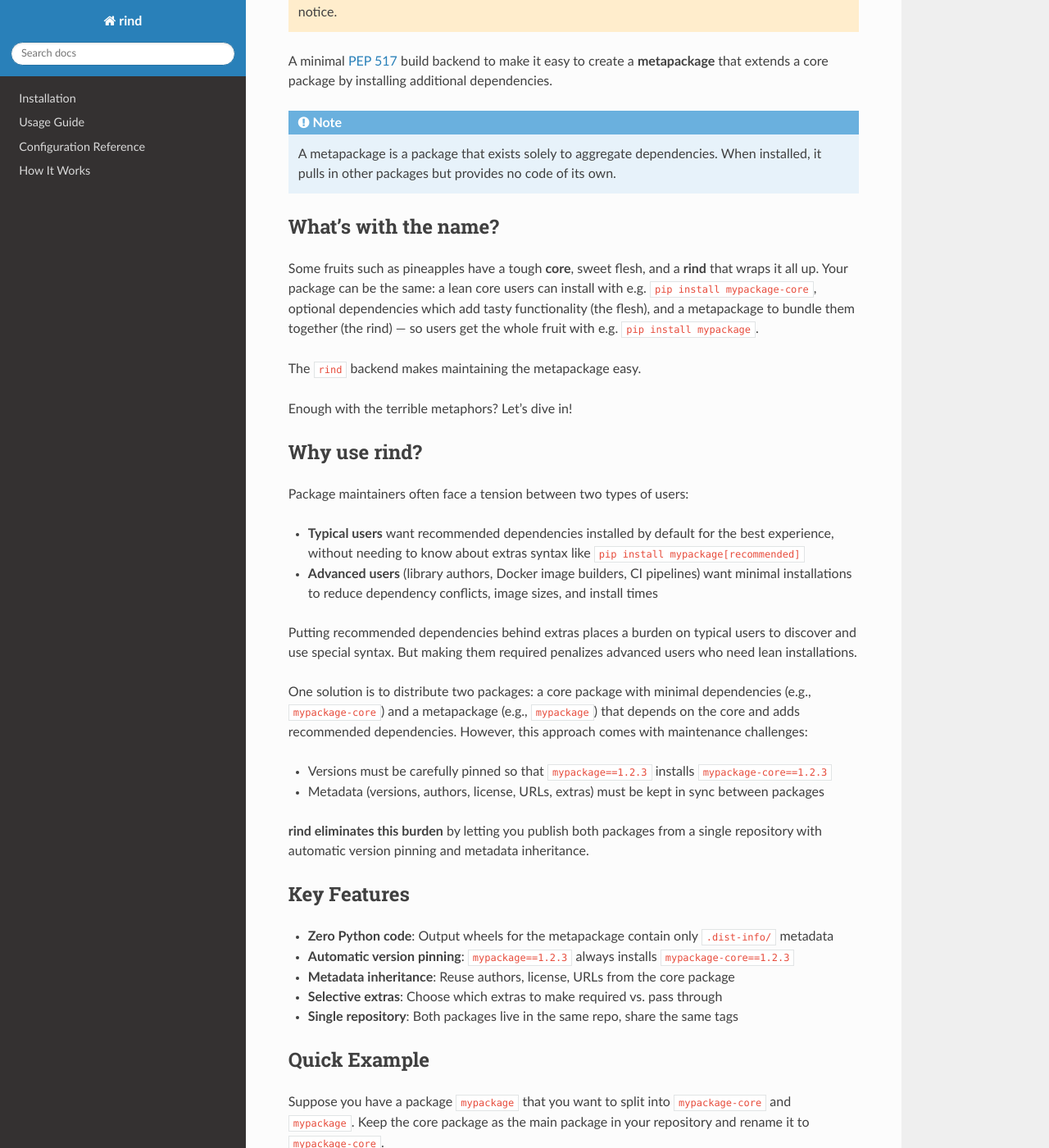
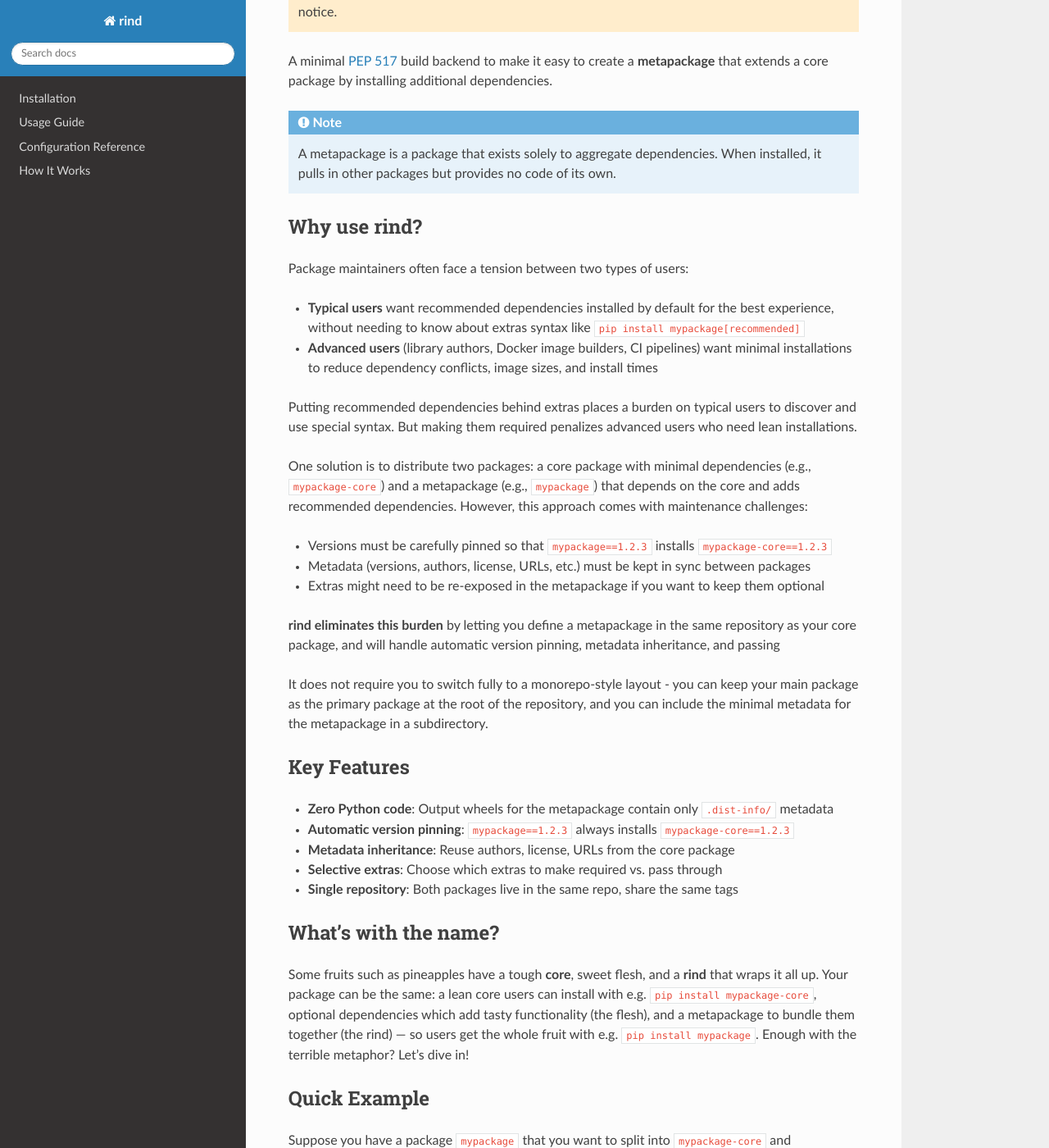
Before and after one commit to astrofrog/rind, a Sphinx documentation site: the page built from docs/index.rst, in a window 1280 px wide and 1400 px high, scrolled down 222 px. Shown: the whole window at 82% size. Built offline with Sphinx 7.4.7 and the Read the Docs theme 3.1.0, drawn with Linux system fonts in a browser that asks for light colours.

Commit message:
More wording improvements

```diff
--- a/docs/index.rst
+++ b/docs/index.rst
@@ -14,20 +14,6 @@ a core package by installing additional dependencies.
 
    A metapackage is a package that exists solely to aggregate dependencies.
    When installed, it pulls in other packages but provides no code of its own.
-
-What's with the name?
----------------------
-
-Some fruits such as pineapples have a tough **core**, sweet flesh, and a
-**rind** that wraps it all up. Your package can be the same: a lean core users
-can install with e.g. ``pip install mypackage-core``, optional dependencies
-which add tasty functionality (the flesh), and a metapackage to bundle them
-together (the rind) — so users get the whole fruit with e.g. ``pip install
-mypackage``.
-
-The ``rind`` backend makes maintaining the metapackage easy.
-
-Enough with the terrible metaphors? Let's dive in!
 
 Why use rind?
 -------------
@@ -52,10 +38,16 @@ approach comes with maintenance challenges:
 
 - Versions must be carefully pinned so that ``mypackage==1.2.3`` installs
   ``mypackage-core==1.2.3``
-- Metadata (versions, authors, license, URLs, extras) must be kept in sync between packages
+- Metadata (versions, authors, license, URLs, etc.) must be kept in sync between packages
+- Extras might need to be re-exposed in the metapackage if you want to keep them optional
 
-**rind eliminates this burden** by letting you publish both packages from a
-single repository with automatic version pinning and metadata inheritance.
+**rind eliminates this burden** by letting you define a metapackage in the same
+repository as your core package, and will handle automatic version pinning,
+metadata inheritance, and passing
+
+It does not require you to switch fully to a monorepo-style layout - you can
+keep your main package as the primary package at the root of the repository, and
+you can include the minimal metadata for the metapackage in a subdirectory.
 
 Key Features
 ------------
@@ -66,6 +58,16 @@ Key Features
 - **Metadata inheritance**: Reuse authors, license, URLs from the core package
 - **Selective extras**: Choose which extras to make required vs. pass through
 - **Single repository**: Both packages live in the same repo, share the same tags
+
+What's with the name?
+---------------------
+
+Some fruits such as pineapples have a tough **core**, sweet flesh, and a
+**rind** that wraps it all up. Your package can be the same: a lean core users
+can install with e.g. ``pip install mypackage-core``, optional dependencies
+which add tasty functionality (the flesh), and a metapackage to bundle them
+together (the rind) — so users get the whole fruit with e.g. ``pip install
+mypackage``. Enough with the terrible metaphor? Let's dive in!
 
 Quick Example
 -------------
```
